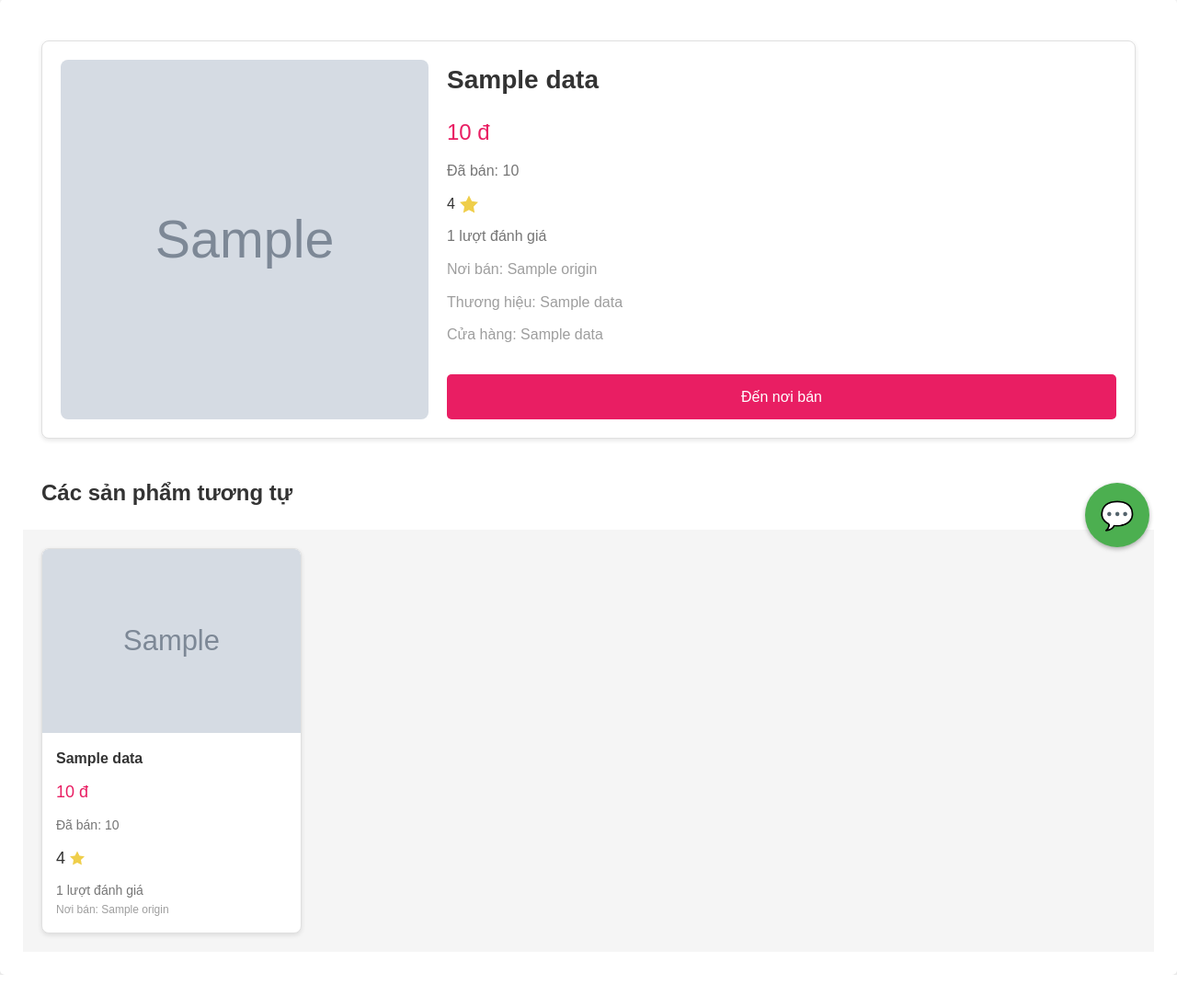
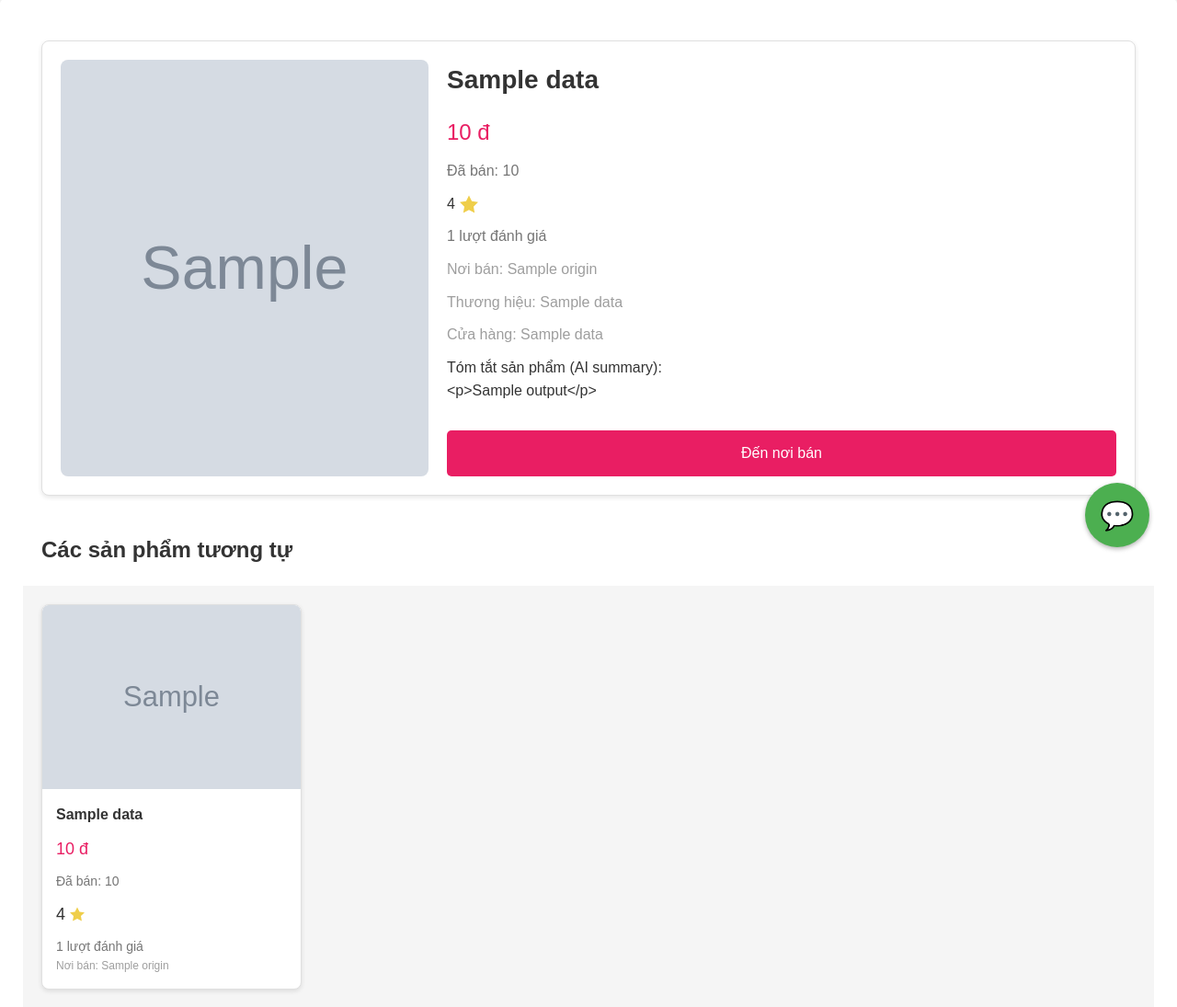
Before and after one commit to TrieuBui1012/WebsiteShoppingAssistant, a Flask app: page /product/1/1 in a window 1280 px wide. Shown: the part 175-1270 px from the top of the page at 92% size. Before the commit the page ends 1235 px from the top, so only its background shows below. Run offline with Flask 3, Linux system fonts and the light colour scheme; grey boxes marked "Sample" are stand-in pictures; a database or web service that is not in the repository returns one stand-in record (values such as "Sample title"); data that the repository does not hold is empty; some libraries are stand-ins or nearby versions.

Commit message:
Updated markdown

```diff
--- a/FlaskBackend/tiki/TikiScraper.py
+++ b/FlaskBackend/tiki/TikiScraper.py
@@ -287,7 +287,8 @@
         for d in data:
             id = d['id']
             name = d['name'].strip()
-            link = f'https://tiki.vn/{d['url_path']}'
+            link = f"https://tiki.vn/{d['url_path']}"
+
             thumbnail_url = d['thumbnail_url']
             direct_category = category_id
             category_path = str(str(d['primary_category_path']).split('/')[2:])
--- a/FlaskFrontend/app/main.py
+++ b/FlaskFrontend/app/main.py
@@ -1,7 +1,7 @@
 from flask import (
     Blueprint, flash, g, redirect, render_template, request, url_for
 )
-import requests
+import requests, markdown
 
 bp = Blueprint('main', __name__)
 BASE_URL = 'https://127.0.0.1:5000'
@@ -97,10 +97,15 @@
     recommended_products = []
     product = None
     error = None
+    summary = None
 
     product = requests.request('GET', BASE_URL + f'/api/product/{origin}/product/{productId}', verify=False)
     product = product.json()['data']
     product['price'] = '{:,.0f}'.format(float(product['price']))
+    payload = {'text': 'Tóm tắt cho tôi sản phẩm "' + product['name'] + '"'}
+    headers = {'Content-Type': 'application/json'}
+    res_summary = requests.request('POST', f'http://127.0.0.1:8082/market-rag-agent', json=payload, headers=headers, verify=False)
+    summary = markdown.markdown(res_summary.json()['output'])
     res = requests.request('GET', BASE_URL + f'/api/product/recommend_products_by_product_id/{origin}/{productId}', verify=False)
     if res.status_code == 404:
         error = 'Không tìm thấy sản phẩm tương tự nào'
@@ -114,7 +119,7 @@
             p['price'] = '{:,.0f}'.format(float(p['price']))
     else:
         flash(error)
-    return render_template('main/product.html', recommended_products=recommended_products, product=product, categories_tiki=categories_tiki, categories_lazada=categories_lazada)
+    return render_template('main/product.html', recommended_products=recommended_products, product=product, categories_tiki=categories_tiki, categories_lazada=categories_lazada, summary=summary)
 
 @bp.route('/track_product/<string:origin>/<int:productId>', methods=('POST',))
 def track_product(origin, productId):
--- a/FlaskFrontend/app/templates/base.html
+++ b/FlaskFrontend/app/templates/base.html
@@ -246,7 +246,7 @@
     chatInput.focus();
 
     // Gửi yêu cầu tới API
-    fetch('https://127.0.0.1:5000/chatbot/market-rag-agent', {
+    fetch('http://127.0.0.1:8082/market-rag-agent', {
       method: 'POST',
       headers: { 'Content-Type': 'application/json' },
       credentials: 'include', // Gửi kèm cookie session
--- a/FlaskFrontend/app/templates/main/product.html
+++ b/FlaskFrontend/app/templates/main/product.html
@@ -105,6 +105,11 @@
       margin-left: 5px;
     }
 
+    .product-summary {
+      display: flex;
+      align-items: center;
+      margin-bottom: 10px;
+    }
     .product-review {
       font-size: 16px;
       color: #757575;
@@ -282,9 +287,13 @@
         <img src="{{ url_for('static', filename='rating.svg') }}" alt="Star Rating">
       </div>
       <div class="product-review">{{ product['reviewCount'] }} lượt đánh giá</div>
+
       <div class="product-origin">Nơi bán: {{ product['origin'] }}</div>
       <div class="product-brand">Thương hiệu: {{ product['brandName'] }}</div>
       <div class="product-seller">Cửa hàng: {{ product['sellerName'] }}</div>
+      {% if summary %}
+      <div class="product-summary">Tóm tắt sản phẩm (AI summary):<br>{{ summary }}</div>
+      {% endif %}
       <a href="{{ product['link'] }}" target="_blank" data-track-url="{{ url_for('main.track_product', productId=product['productId'], origin=product['origin']) }}" class="purchase-button">Đến nơi bán</a>
     </div>
     {% endif %}
```
Also changed, not shown: FastAPIAI/chatbot_api/src/main.py (+3 -4 lines).
